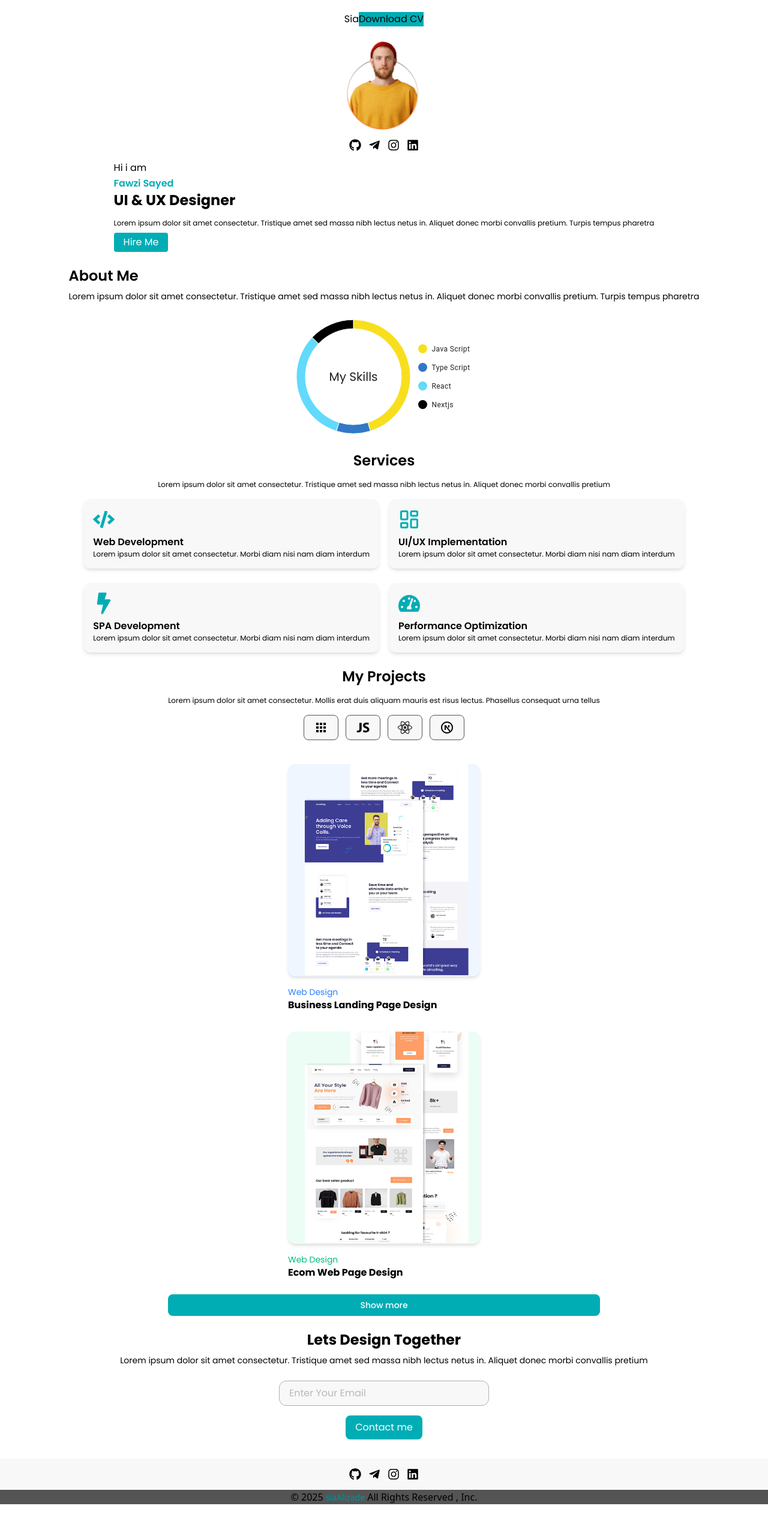
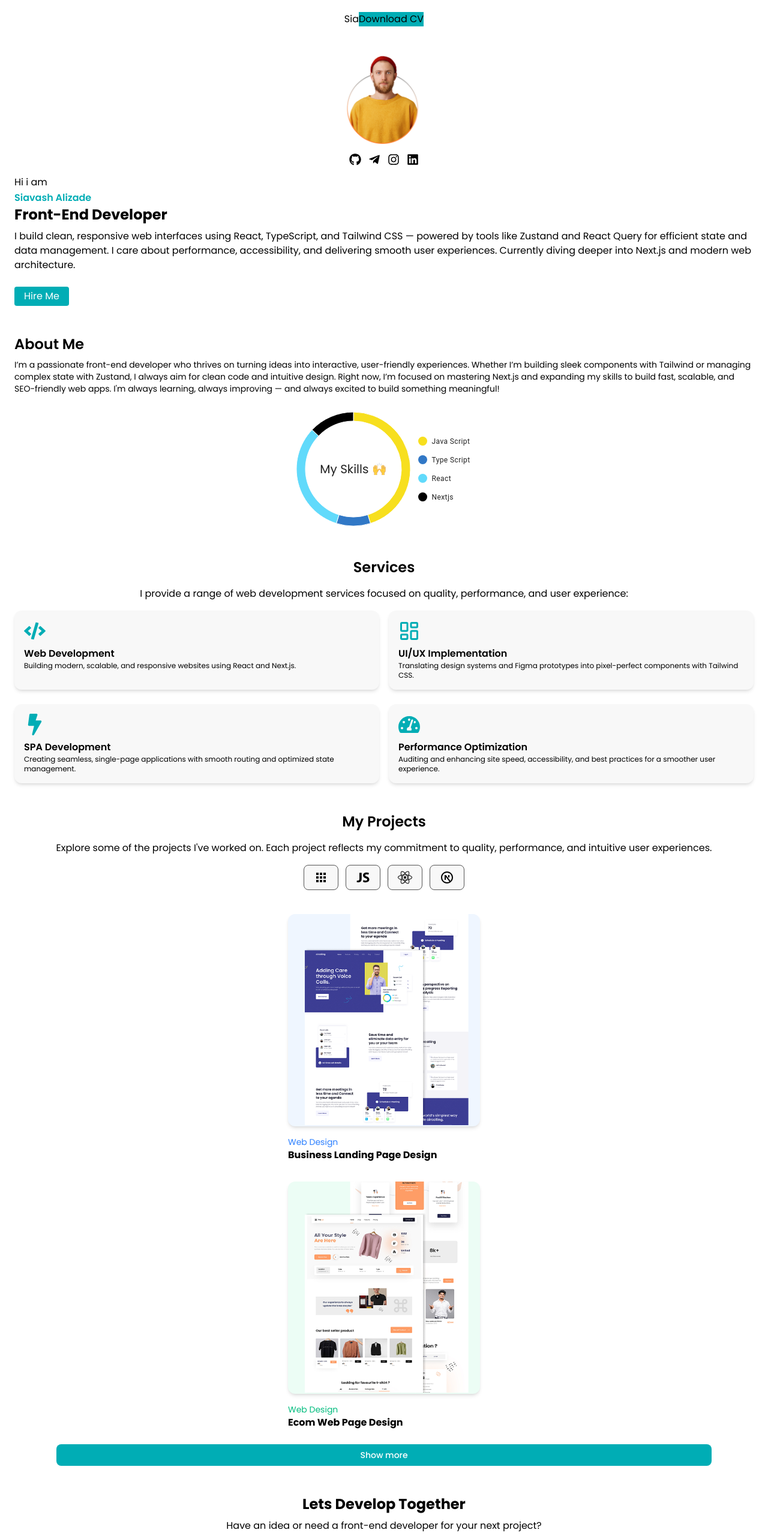
Before and after one commit to siaAlizade/portfolio, a React (Vite) app: page / in a window 1280 px wide. Shown: the top 2566 px of the page at 60% size. Before the commit the page ends 2508 px from the top, so only its background shows below. Built offline with nearby package versions, Linux system fonts and the light colour scheme.

Commit message:
content changee and improvement

```diff
--- a/src/App.jsx
+++ b/src/App.jsx
@@ -10,7 +10,7 @@ import Services from "./components/sections/Services";
 function App() {
   return (
     <>
-      <section className="flex flex-col justify-center items-center font-main pt-5 px-6 gap-6">
+      <section className="flex flex-col justify-center items-center font-main pt-5 px-6 gap-12">
         <Navbar />
         <Hero />
         <About />
--- a/src/components/common/HeroInfo.jsx
+++ b/src/components/common/HeroInfo.jsx
@@ -2,12 +2,14 @@ function HeroInfo() {
   return (
     <div>
       <p>Hi i am</p>
-      <p className="text-primary font-semibold mt-0.5">Fawzi Sayed</p>
-      <h3 className="text-2xl font-bold">UI & UX Designer</h3>
-      <p className="text-xs mt-3.5">
-        Lorem ipsum dolor sit amet consectetur. Tristique amet sed massa nibh
-        lectus netus in. Aliquet donec morbi convallis pretium. Turpis tempus
-        pharetra
+      <p className="text-primary font-semibold mt-0.5">Siavash Alizade</p>
+      <h3 className="text-2xl font-bold mb-2">Front-End Developer</h3>
+      <p className="text-base  mb-4">
+        I build clean, responsive web interfaces using React, TypeScript, and
+        Tailwind CSS — powered by tools like Zustand and React Query for
+        efficient state and data management. I care about performance,
+        accessibility, and delivering smooth user experiences. Currently diving
+        deeper into Next.js and modern web architecture.
       </p>
       <button className="mt-2 text-base rounded-sm bg-primary text-white py-1 px-4 hover:bg-primary-hover focus:bg-primary-hover active:bg-primary-hover transition">
         <a href="#contact-me">Hire Me</a>
--- a/src/components/common/TradeMark.jsx
+++ b/src/components/common/TradeMark.jsx
@@ -1,10 +1,7 @@
 function TradeMark() {
   return (
-    <div className="w-full bg-[#545454]">
-      <p className="text-center">
-        © 2025 <span className=" text-sm text-primary-hover">siaAlizade</span>{" "}
-        All Rights Reserved , Inc.
-      </p>
+    <div className="w-full py-4 bg-gray-100 text-gray-600 text-center text-sm select-none">
+      © 2025 Siavash Alizade. All Rights Reserved.
     </div>
   );
 }
--- a/src/components/sections/About.jsx
+++ b/src/components/sections/About.jsx
@@ -8,12 +8,16 @@ function About() {
       <div className="mb-6">
         <h3 className="text-2xl font-semibold mb-2">About Me</h3>
         <p className="text-sm">
-          Lorem ipsum dolor sit amet consectetur. Tristique amet sed massa nibh
-          lectus netus in. Aliquet donec morbi convallis pretium. Turpis tempus
-          pharetra
+          I’m a passionate front-end developer who thrives on turning ideas into
+          interactive, user-friendly experiences. Whether I’m building sleek
+          components with Tailwind or managing complex state with Zustand, I
+          always aim for clean code and intuitive design. Right now, I’m focused
+          on mastering Next.js and expanding my skills to build fast, scalable,
+          and SEO-friendly web apps. I'm always learning, always improving — and
+          always excited to build something meaningful!
         </p>
       </div>
-      <PieChartWithCenterLabel />
+      <PieChartWithCenterLabel className="transition" />
     </div>
   );
 }
--- a/src/components/sections/ContactMe.jsx
+++ b/src/components/sections/ContactMe.jsx
@@ -1,10 +1,9 @@
 function ContactMe() {
   return (
     <div className="flex flex-col items-center " id="contact-me">
-      <h3 className="text-2xl font-bold mb-2">Lets Design Together</h3>
-      <p className="text-sm mb-6">
-        Lorem ipsum dolor sit amet consectetur. Tristique amet sed massa nibh
-        lectus netus in. Aliquet donec morbi convallis pretium
+      <h3 className="text-2xl font-bold mb-2">Lets Develop Together</h3>
+      <p className="text-base text-center mb-6">
+        Have an idea or need a front-end developer for your next project?
       </p>
       <div className="flex flex-col">
         <input
--- a/src/components/sections/Footer.jsx
+++ b/src/components/sections/Footer.jsx
@@ -5,7 +5,7 @@ import TradeMark from "../common/TradeMark";
 
 function Footer() {
   return (
-    <footer className="bg-accent mt-8">
+    <footer className=" mt-8">
       <NavList />
       <HowToContact />
       <TradeMark />
--- a/src/components/sections/Hero.jsx
+++ b/src/components/sections/Hero.jsx
@@ -3,7 +3,7 @@ import HowToContact from "../common/HowToContact";
 import Profile from "../common/Profile";
 function Hero() {
   return (
-    <div className="flex flex-col items-center">
+    <div className="flex flex-col justify-center items-center">
       <div>
         <Profile src="/profile1.png" />
         <HowToContact />
--- a/src/components/sections/Projects.jsx
+++ b/src/components/sections/Projects.jsx
@@ -5,9 +5,9 @@ function Projects() {
   return (
     <div className="flex flex-col gap-4">
       <h3 className="text-2xl font-semibold text-center">My Projects</h3>
-      <p className="text-xs text-center ">
-        Lorem ipsum dolor sit amet consectetur. Mollis erat duis aliquam mauris
-        est risus lectus. Phasellus consequat urna tellus
+      <p className="text-base text-center ">
+        Explore some of the projects I've worked on. Each project reflects my
+        commitment to quality, performance, and intuitive user experiences.
       </p>
       <Filters />
       <ProjectShowcase />
--- a/src/components/sections/Services.jsx
+++ b/src/components/sections/Services.jsx
@@ -10,30 +10,30 @@ function Services() {
   return (
     <div>
       <h3 className="mb-4 text-2xl font-semibold text-center ">Services</h3>
-      <p className="text-xs text-center mb-4">
-        Lorem ipsum dolor sit amet consectetur. Tristique amet sed massa nibh
-        lectus netus in. Aliquet donec morbi convallis pretium
+      <p className="text-base text-center mb-4">
+        I provide a range of web development services focused on quality,
+        performance, and user experience:
       </p>
       <div className="grid grid-cols-2 gap-x-4 gap-y-6 ">
         <Service
           svg={<FaCode />}
           title="Web Development"
-          text="Lorem ipsum dolor sit amet consectetur. Morbi diam nisi nam diam interdum"
+          text="Building modern, scalable, and responsive websites using React and Next.js."
         />
         <Service
           svg={<LuLayoutDashboard />}
           title="UI/UX Implementation"
-          text="Lorem ipsum dolor sit amet consectetur. Morbi diam nisi nam diam interdum"
+          text="Translating design systems and Figma prototypes into pixel-perfect components with Tailwind CSS."
         />
         <Service
           svg={<FaBolt />}
           title="SPA Development"
-          text="Lorem ipsum dolor sit amet consectetur. Morbi diam nisi nam diam interdum"
+          text="Creating seamless, single-page applications with smooth routing and optimized state management."
         />
         <Service
           svg={<FaTachometerAlt />}
           title="Performance Optimization"
-          text="Lorem ipsum dolor sit amet consectetur. Morbi diam nisi nam diam interdum"
+          text="Auditing and enhancing site speed, accessibility, and best practices for a smoother user experience."
         />
       </div>
     </div>
--- a/src/components/ui/PieChartWithCenterLabel.jsx
+++ b/src/components/ui/PieChartWithCenterLabel.jsx
@@ -45,7 +45,7 @@ export default function PieChartWithCenterLabel() {
       ]}
       {...size}
     >
-      <PieCenterLabel>My Skills</PieCenterLabel>
+      <PieCenterLabel>My Skills 🙌</PieCenterLabel>
     </PieChart>
   );
 }
```
